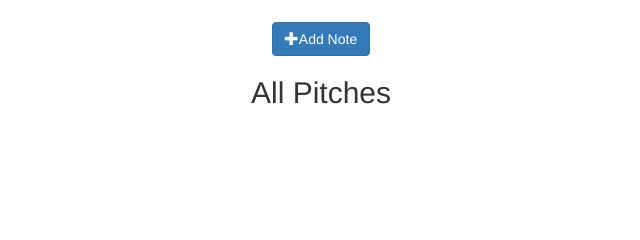
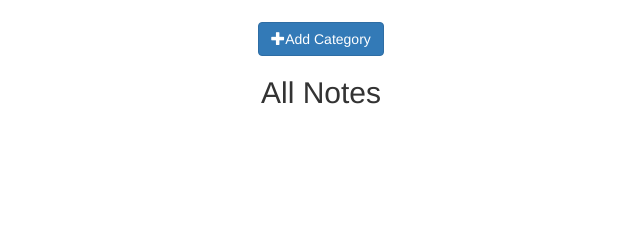
Before and after one commit to tonyguthiga/check-notes, a Flask app: template app/templates/profile/profile.html in a window 1280 px wide. Shown: the part 146-386 px from the top of the page, without its empty margins (334-974 px from the left). Run offline with Flask 2, Linux system fonts and the light colour scheme; the template is opened without the code that fills it, so the values that code supplies are empty; some libraries are stand-ins or nearby versions.

Commit message:
fixed a bug in macros

```diff
--- a/app/main/forms.py
+++ b/app/main/forms.py
@@ -3,8 +3,8 @@ from wtforms import StringField,TextAreaField,SubmitField
 from wtforms.validators import Required
 
 class NoteForm(FlaskForm):
-    title = StringField('Pitch title',validators=[Required()])
-    pitch = TextAreaField('Pitch')
+    title = StringField('Note title',validators=[Required()])
+    content = TextAreaField('Note')
     submit = SubmitField('Submit')
 
 class UpdateProfile(FlaskForm):
--- a/app/templates/macros.html
+++ b/app/templates/macros.html
@@ -1,16 +1,15 @@
 {% macro displayCategorylist(category_list) %}
 {% for category in category_list %}
-<li><a href="{{url_for('.category',id=category.id)}}">{{category.name|upper}}</a></li>
+<li><a href="{{url_for('.categories',id=category.id)}}">{{category.name|upper}}</a></li>
 {% endfor %}
 {% endmacro %}
 
-{% macro displayNotes(note_list) %}
+{% macro displayNotes(notes_list) %}
 {% for note in notes_list %}
 <div class="container">
  <h2>{{ note.title }}</h2>
  <p>{{ note.content }}</p>
  <p>({{ note.time.strftime('%B-%d-%y/%H:%m') }})</p>
- <!-- <a href="{{url_for('main.pitch', id = pitch.id)}}" class=" btn btn-primary">Edit</a>  -->
 </div>
 <hr>
 
--- a/app/templates/profile/profile.html
+++ b/app/templates/profile/profile.html
@@ -25,14 +25,14 @@
         <div>
             <h4>
                 <a class="btn btn-primary" href="/add/category">
-                <span class="glyphicon glyphicon-plus" aria-hidden="true"></span>Add Note</a>
+                <span class="glyphicon glyphicon-plus" aria-hidden="true"></span>Add Category</a>
             </h4>
             <ol class="category-list list-inline-item">
                 {{macro.displayCategorylist(categories)}}
             </ol>
             <div>
-              <h2>All Pitches</h2>
-              {{macro.displayAllNotes(notes)}}
+              <h2>All Notes</h2>
+              {{macro.displayNotes(notes)}}
             </div>
         </div>
 
```
Also changed, not shown: app/main/views.py (+7 -8 lines), app/templates/category.html (+8 -1 lines).
